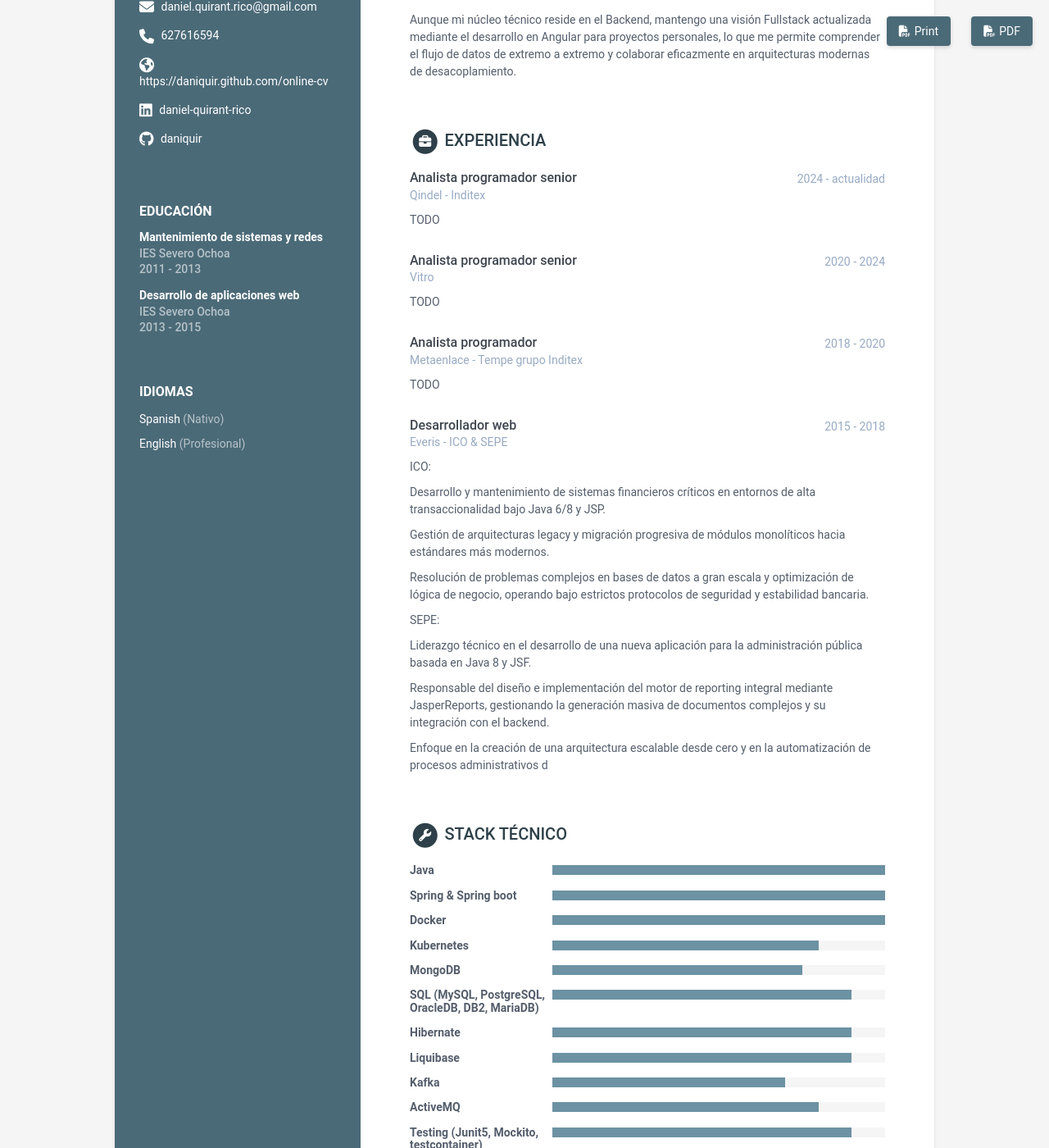
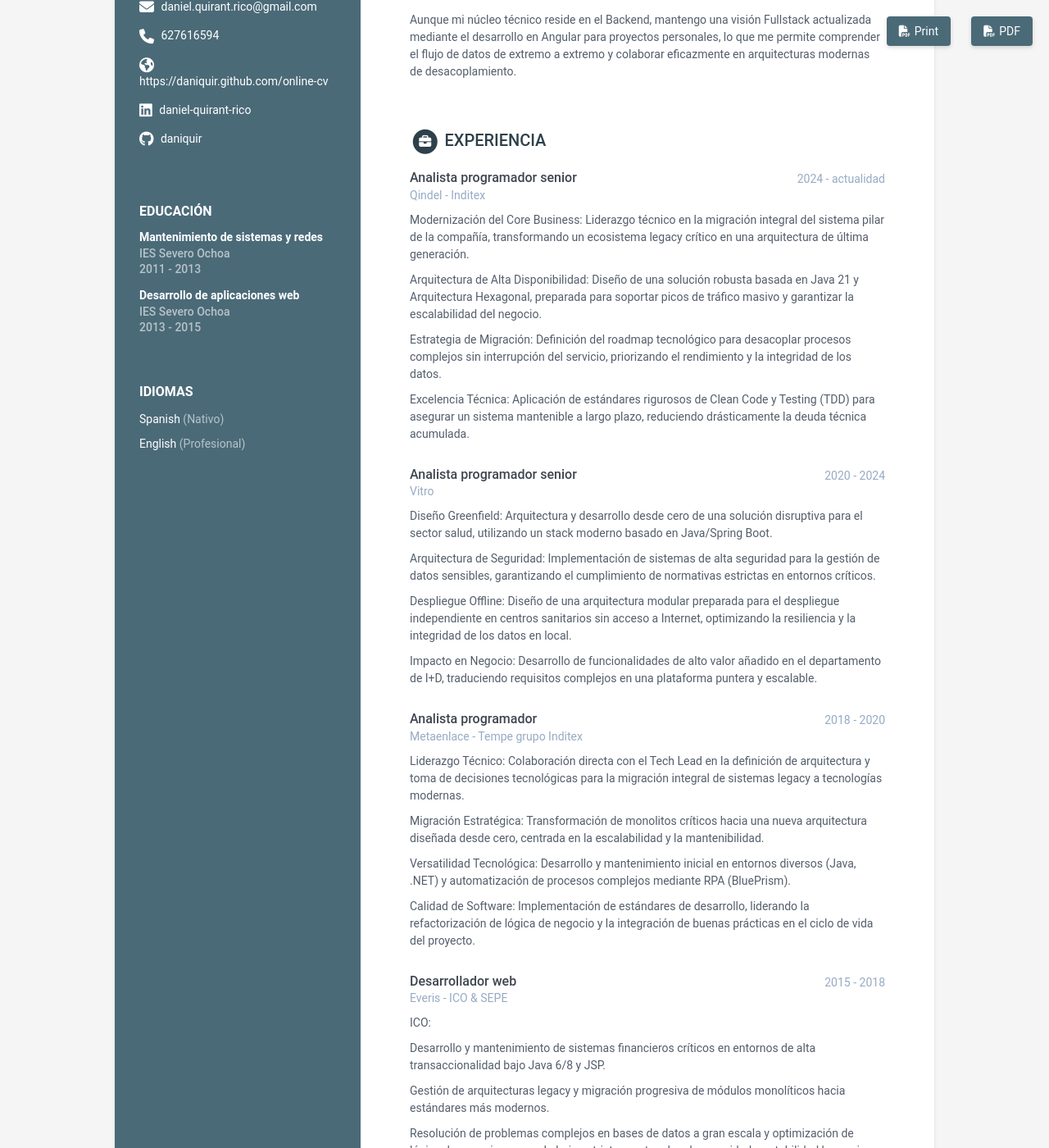
Before and after one commit to daniquir/daniquir, a Jekyll site: the page built from index.html, in a window 1280 px wide and 1400 px high, scrolled down 335 px. Shown: the whole window at 82% size. Built offline with Jekyll 4.4.1, drawn with Linux system fonts in a browser that asks for light colours.

Commit message:
Revise job descriptions for various roles
Updated job details for multiple roles, enhancing descriptions with specific achievements and responsibilities.

```diff
--- a/_data/data.yml
+++ b/_data/data.yml
@@ -73,17 +73,35 @@ experiences:
     time: 2024 - actualidad
     company: Qindel - Inditex
     details: |
-      TODO
+      Modernización del Core Business: Liderazgo técnico en la migración integral del sistema pilar de la compañía, transformando un ecosistema legacy crítico en una arquitectura de última generación.
+
+      Arquitectura de Alta Disponibilidad: Diseño de una solución robusta basada en Java 21 y Arquitectura Hexagonal, preparada para soportar picos de tráfico masivo y garantizar la escalabilidad del negocio.
+
+      Estrategia de Migración: Definición del roadmap tecnológico para desacoplar procesos complejos sin interrupción del servicio, priorizando el rendimiento y la integridad de los datos.
+
+      Excelencia Técnica: Aplicación de estándares rigurosos de Clean Code y Testing (TDD) para asegurar un sistema mantenible a largo plazo, reduciendo drásticamente la deuda técnica acumulada.
   - role: Analista programador senior
     time: 2020 - 2024
     company: Vitro
     details: |
-      TODO
+      Diseño Greenfield: Arquitectura y desarrollo desde cero de una solución disruptiva para el sector salud, utilizando un stack moderno basado en Java/Spring Boot.
+
+      Arquitectura de Seguridad: Implementación de sistemas de alta seguridad para la gestión de datos sensibles, garantizando el cumplimiento de normativas estrictas en entornos críticos.
+
+      Despliegue Offline: Diseño de una arquitectura modular preparada para el despliegue independiente en centros sanitarios sin acceso a Internet, optimizando la resiliencia y la integridad de los datos en local.
+
+      Impacto en Negocio: Desarrollo de funcionalidades de alto valor añadido en el departamento de I+D, traduciendo requisitos complejos en una plataforma puntera y escalable.
   - role: Analista programador
     time: 2018 - 2020
     company: Metaenlace - Tempe grupo Inditex
     details: |
-      TODO
+      Liderazgo Técnico: Colaboración directa con el Tech Lead en la definición de arquitectura y toma de decisiones tecnológicas para la migración integral de sistemas legacy a tecnologías modernas.
+
+      Migración Estratégica: Transformación de monolitos críticos hacia una nueva arquitectura diseñada desde cero, centrada en la escalabilidad y la mantenibilidad.
+
+      Versatilidad Tecnológica: Desarrollo y mantenimiento inicial en entornos diversos (Java, .NET) y automatización de procesos complejos mediante RPA (BluePrism).
+
+      Calidad de Software: Implementación de estándares de desarrollo, liderando la refactorización de lógica de negocio y la integración de buenas prácticas en el ciclo de vida del proyecto.
   - role: Desarrollador web
     time: 2015 - 2018
     company: Everis - ICO & SEPE
```
